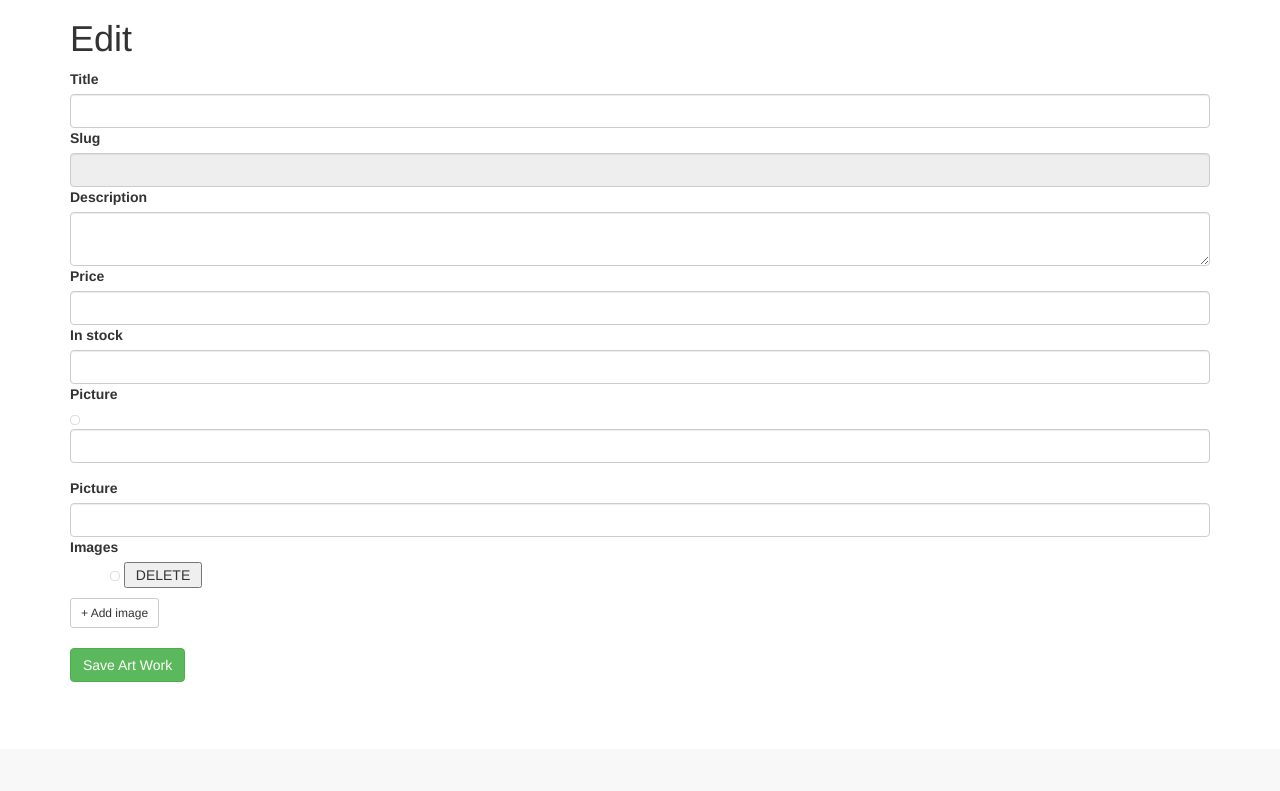
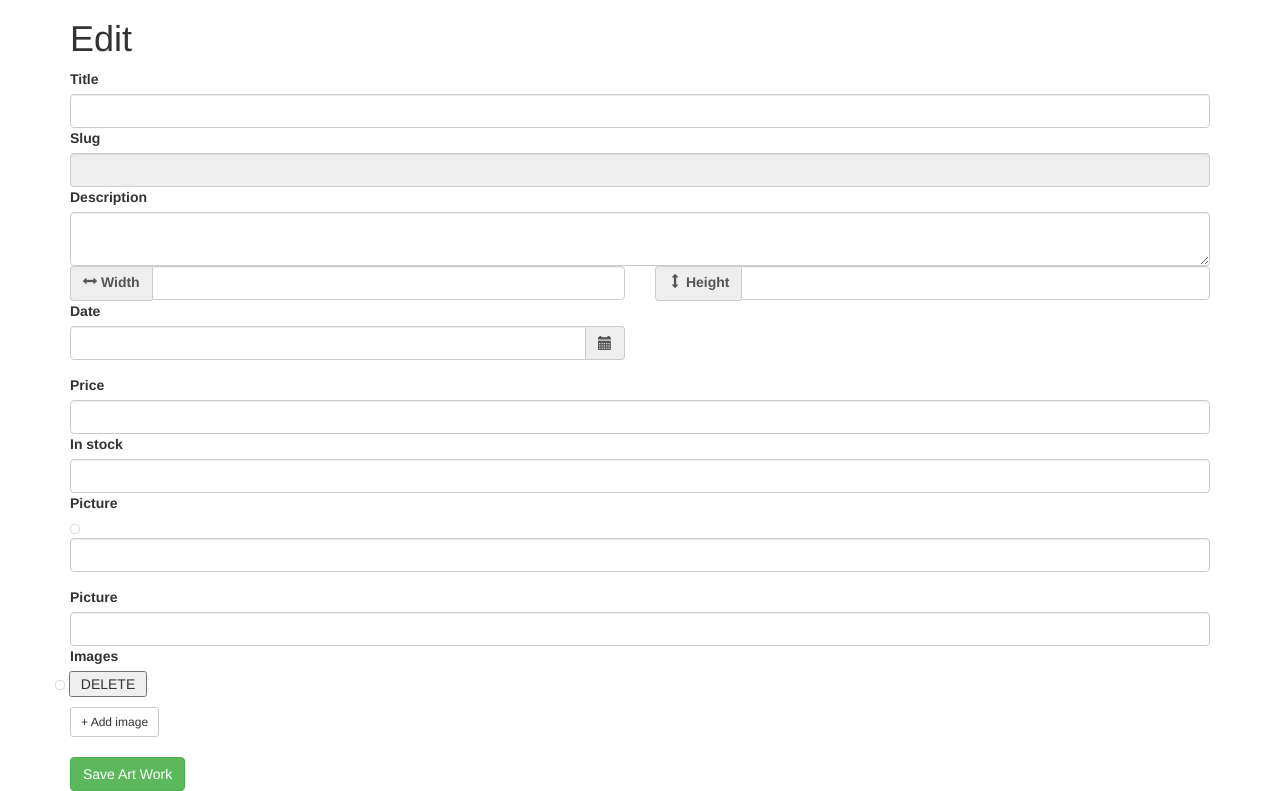
Before and after one commit to spolischook/cherryart, a PHP site: template src/Cherry/Resources/views/Admin/artWorkEdit.html.twig in a window 1280 px wide. Shown: the part 51-842 px from the top of the page. Before the commit the page ends 733 px from the top, so only its background shows below. Run offline with PHP 8.4, Linux system fonts and the light colour scheme; the template is opened without the code that fills it: most values are stand-ins (such as "Sample title", 1, 10 or a date in 2020); form fields are guessed from the names that the template uses; some libraries are stand-ins or nearby versions.

Commit message:
Added bootstrap datetime picker js dependency Added symfony console component Added console application Added generate thumbnails console command Added new fields to art work (height, width, date) Increased image preview on art work edit form

```diff
--- a/bower.json
+++ b/bower.json
@@ -17,6 +17,7 @@
   ],
   "dependencies": {
     "bootstrap": "v3.3.7",
-    "ckeditor": "^4.6.1"
+    "ckeditor": "^4.6.1",
+    "eonasdan-bootstrap-datetimepicker": "^4.17.43"
   }
 }
--- a/composer.json
+++ b/composer.json
@@ -16,7 +16,8 @@
         "symfony/config": "^3.2",
         "symfony/translation": "^3.2",
         "doctrine/dbal": "~2.2",
-        "intervention/image": "^2.3"
+        "intervention/image": "^2.3",
+        "symfony/console": "^3.2"
     },
     "autoload": {
         "psr-4": { "Cherry\\": "src/Cherry/"}
--- a/src/Cherry/Resources/views/Admin/adminLayout.html.twig
+++ b/src/Cherry/Resources/views/Admin/adminLayout.html.twig
@@ -6,8 +6,10 @@
     <meta name="viewport" content="width=device-width, initial-scale=1">
     <link rel="icon" href="/admin.ico">
     <title>{% block title %}{% endblock %}</title>
-    <link href="/assets/bootstrap/dist/css/bootstrap.min.css" rel="stylesheet">
-    <link href="/assets/admin.css" rel="stylesheet">
+    {% block css %}
+        <link href="/assets/bootstrap/dist/css/bootstrap.min.css" rel="stylesheet">
+        <link href="/assets/admin.css" rel="stylesheet">
+    {% endblock %}
 </head>
 
 <body>
--- a/src/Cherry/Resources/views/Admin/artWorkEdit.html.twig
+++ b/src/Cherry/Resources/views/Admin/artWorkEdit.html.twig
@@ -1,5 +1,10 @@
 {% extends "Admin/adminLayout.html.twig" %}
 {% block title %}{{ "Edit "~form.title.vars.value }}{% endblock %}
+{% block css %}
+    {{ parent() }}
+    <link rel="stylesheet" href="/assets/bootstrap/dist/css/bootstrap.min.css" />
+    <link rel="stylesheet" href="/assets/eonasdan-bootstrap-datetimepicker/build/css/bootstrap-datetimepicker.min.css" />
+{% endblock %}
 {% block content %}
     <h1>{{ "Edit "~form.title.vars.value }}</h1>
 
@@ -14,22 +19,56 @@
         {{ form_row(form.slug, { 'attr':{'readonly':'readonly'} }) }}
 
         {{ form_row(form.description, { 'attr':{'id':'art_work_description', 'cols': '50'} }) }}
+        <div class="row">
+            <div class="col-lg-6">
+                <div class="input-group">
+                    <span class="input-group-addon" id="basic-addon1">
+                        <span class="glyphicon glyphicon-resize-horizontal" aria-hidden="true"></span> {{ form_label(form.width) }}
+                    </span>
+                    {{ form_widget(form.width) }}
+                </div>
+                {{ form_errors(form.width) }}
+            </div><!-- /.col-lg-6 -->
+            <div class="col-lg-6">
+                <div class="input-group">
+                    <span class="input-group-addon" id="basic-addon1">
+                        <span class="glyphicon glyphicon-resize-vertical" aria-hidden="true"></span> {{ form_label(form.height) }}
+                    </span>
+                    {{ form_widget(form.height) }}
+                </div>
+                {{ form_errors(form.height) }}
+            </div><!-- /.col-lg-6 -->
+        </div>
+        <div class="row">
+            <div class='col-sm-6'>
+                <div class="form-group">
+                    {{ form_label(form.date) }}
+                    {{ form_errors(form.date) }}
+                    <div class='input-group date' id='created-date-container'>
+                        {{ form_widget(form.date) }}
+                        <span class="input-group-addon">
+                        <span class="glyphicon glyphicon-calendar"></span>
+                    </span>
+                    </div>
+                </div>
+            </div>
+        </div>
+
         {{ form_row(form.price) }}
         {{ form_row(form.in_stock) }}
         <div class="form-group">
             {{ form_label(form.picture) }}<br />
-            <img src="{{ app.image_handler.getImageUrl(form.picture.vars.data.fileName, 'art_work', 'admin') }}" class="img-thumbnail">
+            <img src="{{ app.image_handler.getImageUrl(form.picture.vars.data.fileName, 'art_work', 'admin_preview') }}" class="img-thumbnail">
             {{ form_errors(form.picture) }}
             {{ form_widget(form.picture) }}
         </div>
         {{ form_row(form.picture) }}
 
         <label>Images</label>
-        <ul id="image-fields-list"
-            data-prototype="{{ form_widget(form.images.vars.prototype)|e }}">
+        <div class="row">
                 {% for image in form.images %}
                     <div class="delete-image-container">
-                    <img src="{{ app.image_handler.getImageUrl(image.vars.data.fileName, 'art_work', 'admin') }}" class="img-thumbnail">
+                        <img src="{{ app.image_handler.getImageUrl(image.vars.data.fileName, 'art_work', 'admin_preview') }}" class="img-thumbnail">
                         <input
                                 class="delete-image-button"
                                 data-delete-link="{{ path('admin_edit_work_delete_image', {'imageFileNameForDelete': image.vars.data.fileName, 'slug': form.slug.vars.value}) }}"
@@ -39,7 +78,9 @@
                         <div style="display: none;">{{ form_row(image) }}</div>
                     </div>
                 {% endfor %}
-        </ul>
+        </div>
+        <ul id="image-fields-list"
+            data-prototype="{{ form_widget(form.images.vars.prototype)|e }}"></ul>
 
         <a href="#" class="btn btn-default  btn-sm" id="add-another-image">+ Add image</a>
         <br />
@@ -50,6 +91,8 @@
 {% endblock %}
 {% block javascript %}
     {{ parent() }}
+    <script type="text/javascript" src="/assets/moment/min/moment.min.js"></script>
+    <script type="text/javascript" src="/assets/eonasdan-bootstrap-datetimepicker/build/js/bootstrap-datetimepicker.min.js"></script>
     <script type="text/javascript">
         // keep track of how many image fields have been rendered
         var imageCount = '{{ form.images|length }}';
@@ -94,4 +137,14 @@
             });
         });
     </script>
+    <script type="text/javascript">
+        $(function () {
+            $('#created-date-container').datetimepicker({
+                locale: 'ru',
+                format: "YYYY-MM-DD",
+                enabledHours: false,
+                keepOpen: false
+            });
+        });
+    </script>
 {% endblock %}
```
Also changed, not shown: src/Cherry/Application.php (+8 -0 lines), src/Cherry/Command/GenerateThumbnails.php (added, +57 -0 lines), src/Cherry/Form/ArtWorkType.php (+15 -0 lines), src/Cherry/ImageHandler.php (+8 -0 lines), src/Cherry/Resources/views/Admin/artWorkCreate.html.twig (+51 -6 lines), 2 other files. Lines whose indentation alone changed are shown as unchanged.
